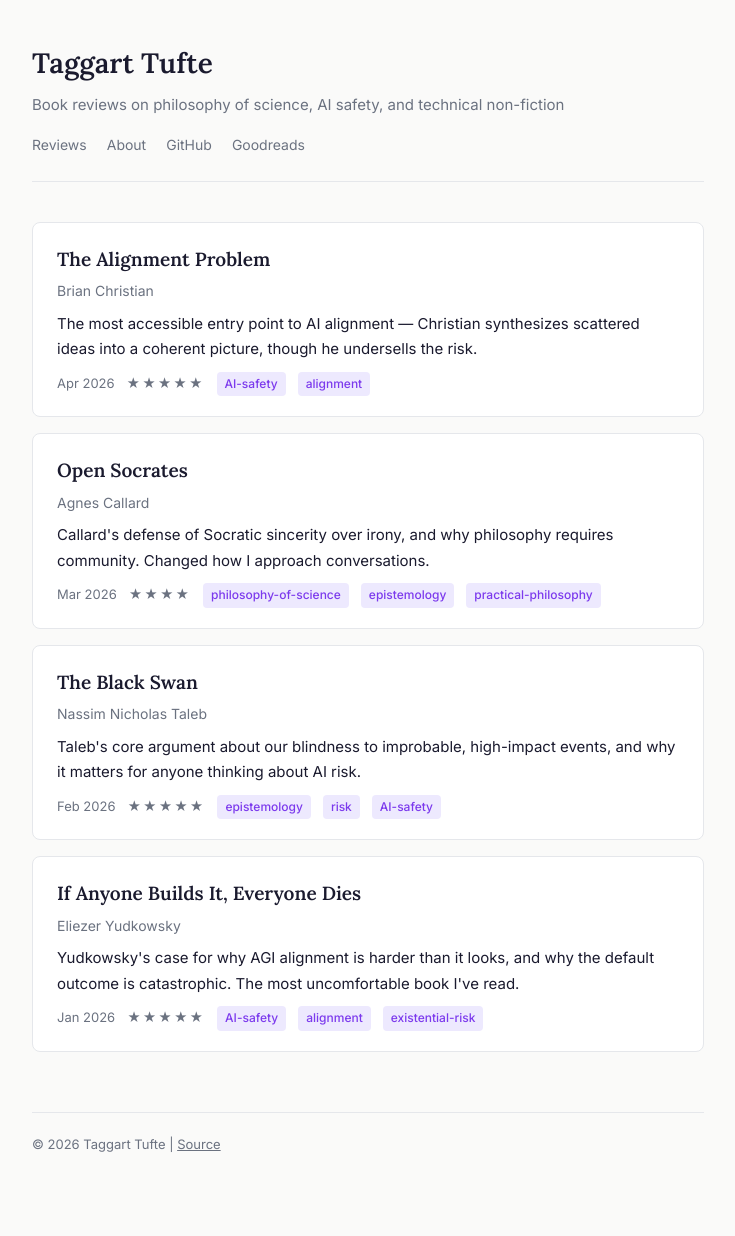
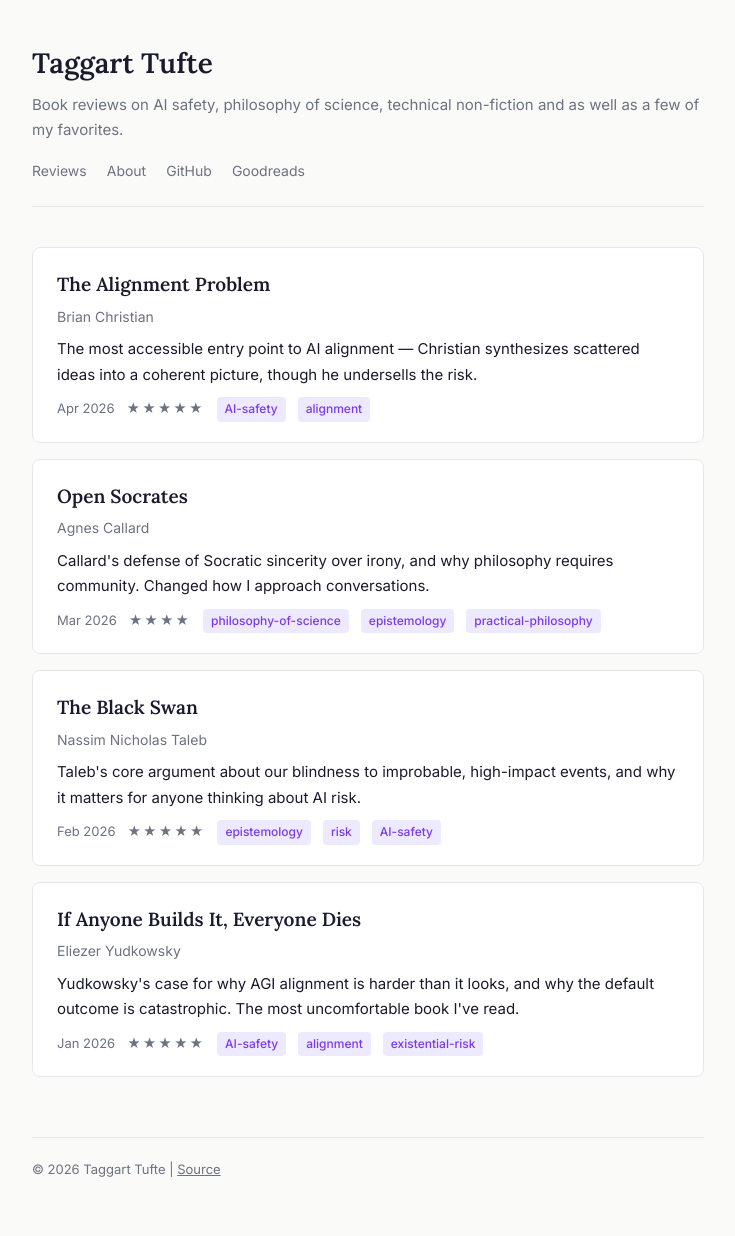
Before and after one commit to taggarttufte/book-reviews, a Jekyll site: the page built from index.html, in a window 1280 px wide. Shown: the whole page, without its empty margins (272-1007 px from the left). Built offline with Jekyll 4.4.1, drawn with Linux system fonts in a browser that asks for light colours; before the commit the page ends 1211 px from its top, so only the background shows below that.

Commit message:
Update site subtitle

```diff
--- a/_config.yml
+++ b/_config.yml
@@ -1,5 +1,5 @@
 title: Taggart Tufte
-description: Book reviews on philosophy of science, AI safety, and technical non-fiction
+description: Book reviews on  AI safety, philosophy of science, technical non-fiction and as well as a few of my favorites.
 url: "https://taggarttufte.github.io"
 baseurl: "/book-reviews"
 
```
